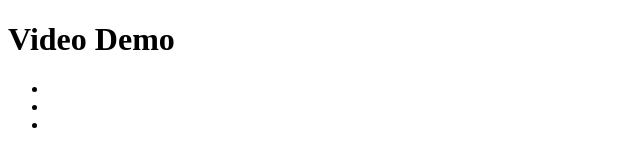
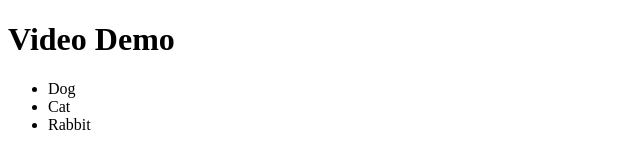
Before and after one commit to jpikturna/video_demo, a plain HTML site: page index.html in a window 1280 px wide. Shown: the whole page, without its empty margins (0-640 px from the left). Drawn offline with Linux system fonts and the light colour scheme.

Commit message:
Added items to ul

```diff
--- a/index.html
+++ b/index.html
@@ -9,9 +9,9 @@
   <body>
     <h1>Video Demo</h1>
     <ul>
-      <li></li>
-      <li></li>
-      <li></li>
+      <li>Dog</li>
+      <li>Cat</li>
+      <li>Rabbit</li>
     </ul>
   </body>
 </html>
```
